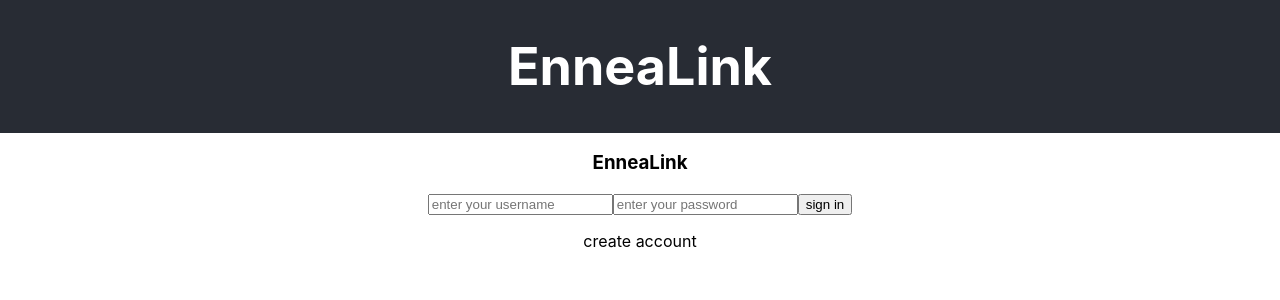
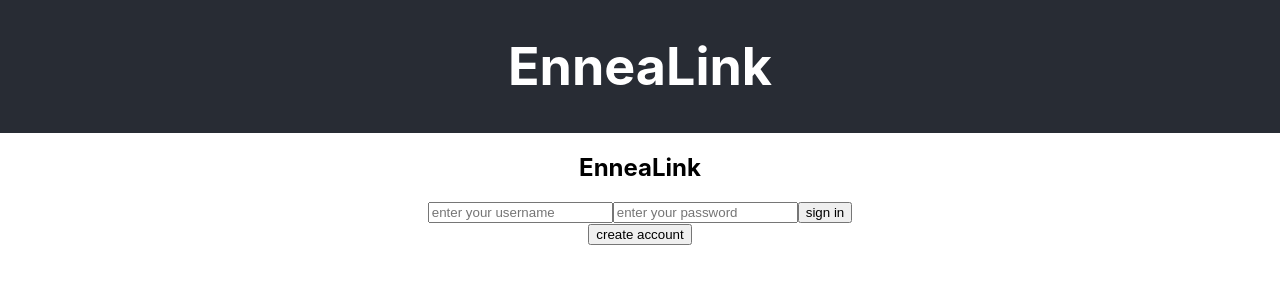
Before and after one commit to EnneaLink/ennealink-fe, a React (Create React App) app: page / in a window 1280 px wide. Shown: the top 300 px of the page. Built offline with nearby package versions, Linux system fonts and the light colour scheme; no server answers.

Commit message:
Add new user state hook and toggle on create account button

```diff
--- a/src/components/Login/Login.js
+++ b/src/components/Login/Login.js
@@ -5,10 +5,15 @@ import Form from '../Form/Form';
 const Login = () => {
   const [username, setUsername] = useState('');
   const [password, setPassword] = useState('');
+  const [newUser, setNewUser] = useState(false);
 
   const handleClick = (e) => {
     e.preventDefault();
 
+  }
+
+  const toggleCreate = () => {
+    setNewUser(true)
   }
 
   const signIn = (
@@ -19,7 +24,7 @@ const Login = () => {
           <input type="password" value={password} onChange={(e) => setPassword(e.target.value)} placeholder="enter your password" minlength={8} required/>
           <button type="submit" className="submit-btn" onClick={handleClick}>sign in</button>
         </form>
-        <p className="create-btn">create account</p>
+        <button onClick={toggleCreate} className="create-btn">create account</button>
     </section>
 
   );
@@ -32,10 +37,9 @@ const Login = () => {
   );
 
   return (
-    <article className="login-box">
+    <div>
       {signIn}
-
-    </article>
+    </div>
   )
 }
 
```
